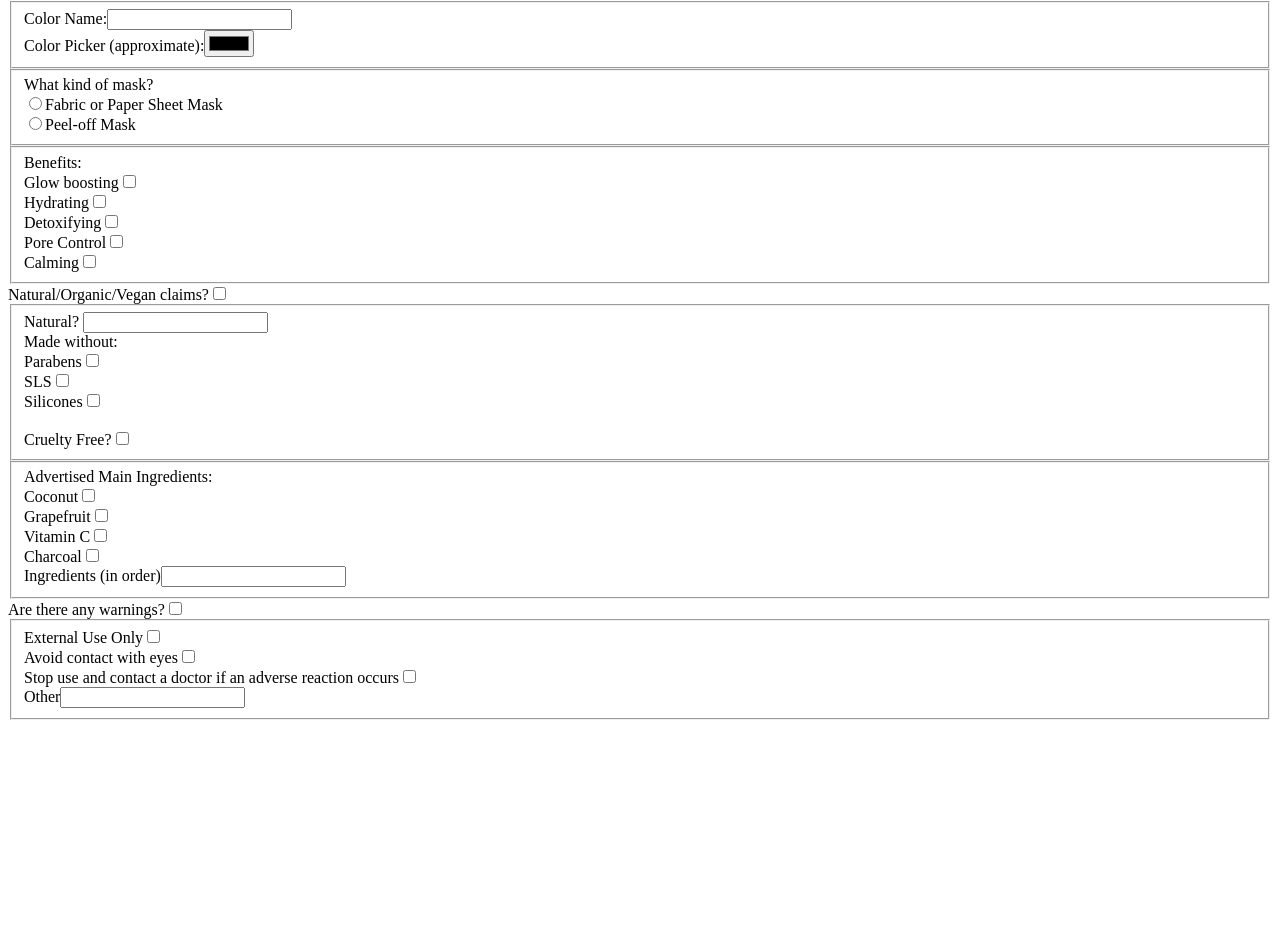
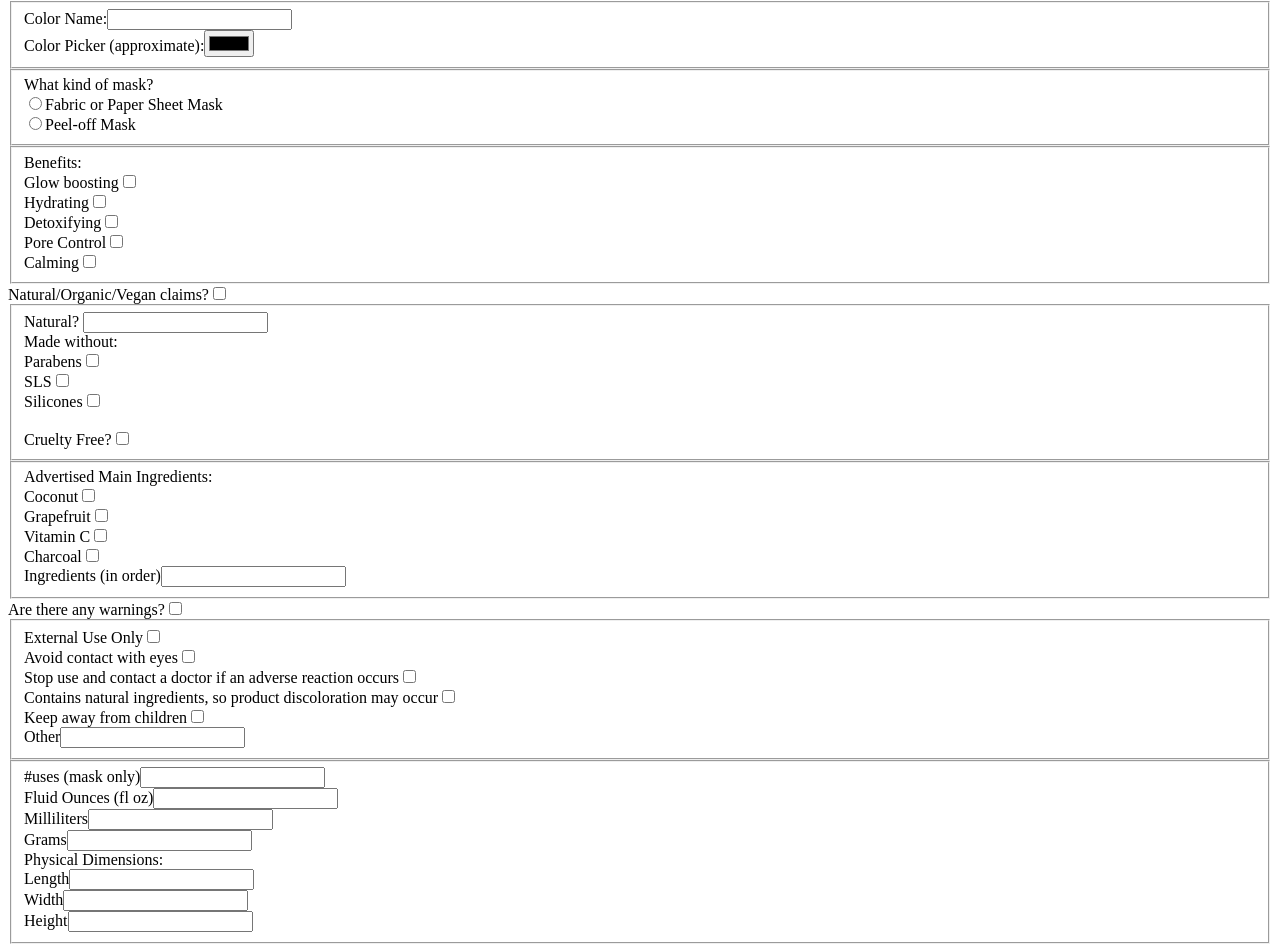
Before and after one commit to KylaBendrik/MyBeautyCollection, a plain HTML site: page main.html in a window 1280 px wide. Shown: the part 289-1241 px from the top of the page. Before the commit the page ends 1017 px from the top, so only its background shows below. Drawn offline with Linux system fonts and the light colour scheme; a script that the page names is missing.

Commit message:
Added some more fields

```diff
--- a/main.html
+++ b/main.html
@@ -63,10 +63,23 @@
       </fieldset>
       Are there any warnings?<input type="checkbox" name="warnings" id="warnings"><br>
       <fieldset id="warningInputs">
-        External Use Only<input type="checkbox" name="external" id="external"><br>
-        Avoid contact with eyes<input type="checkbox" name="eyes" id="eyes"><br>
-        Stop use and contact a doctor if an adverse reaction occurs<input type="checkbox" name="doctor" id="doctor"><br>
+        External Use Only<input type="checkbox" name="warnings" id="external"><br>
+        Avoid contact with eyes<input type="checkbox" name="warnings" id="eyes"><br>
+        Stop use and contact a doctor if an adverse reaction occurs<input type="checkbox" name="warnings" id="doctor"><br>
+        Contains natural ingredients, so product discoloration may occur<input type="checkbox" name="warnings" id="discoloration"><br>
+        Keep away from children<input type="checkbox" name="warnings" id="children"><br>
         Other<input type="text" name="otherWarnings"><br>
+      </fieldset>
+      <fieldset id="measurements">
+        #uses (mask only)<input type="text" name="uses"><br>
+        Fluid Ounces (fl oz)<input type="text" name="floz"><br>
+        Milliliters<input type="text" name="ml"><br>
+        Grams<input type="text" name="gram"><br>
+
+        Physical Dimensions:<br>
+        Length<input type="text" name="length"><br>
+        Width<input type="text" name="width"><br>
+        Height<input type="text" name="height"><br>
       </fieldset>
     </form>
 
```
